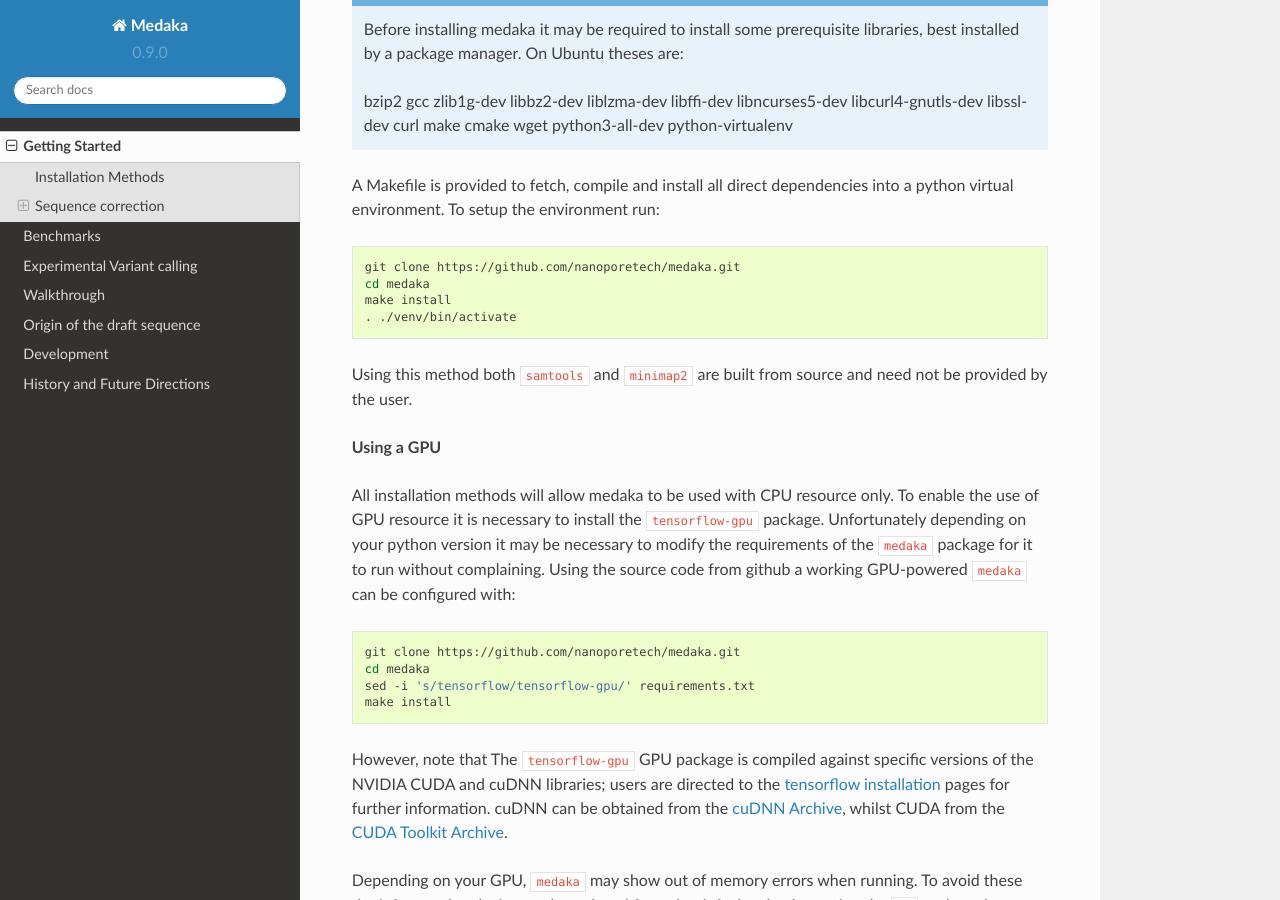
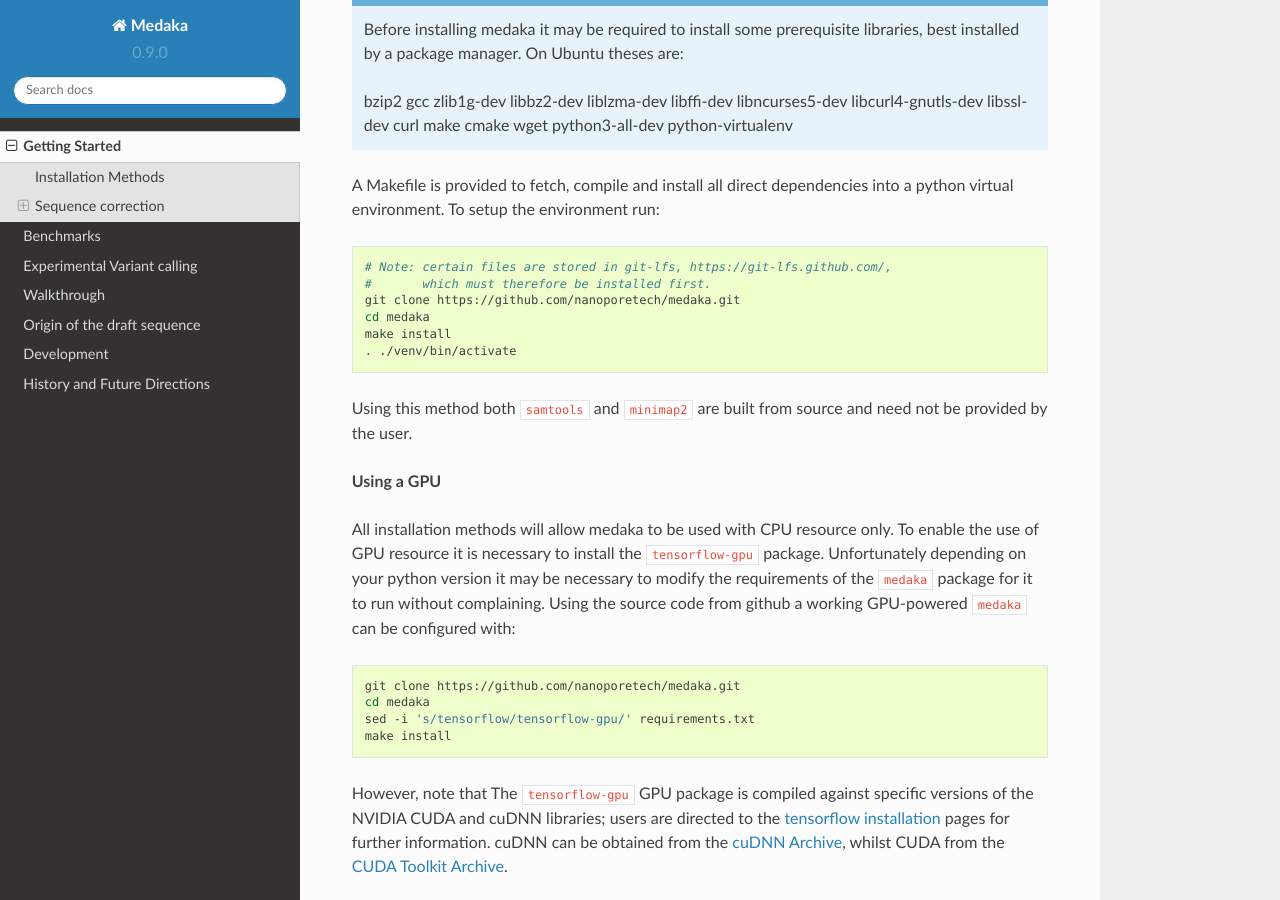
Before and after one commit to nanoporetech/medaka, a Sphinx documentation site: the page built from docs/installation.rst, in a window 1280 px wide and 900 px high, scrolled down 1174 px. Built offline with Sphinx 7.4.7 and the Read the Docs theme 2.0.0, drawn with Linux system fonts in a browser that asks for light colours; pages that are not in the unit, such as notebooks, are missing from menus.

Commit message:
Small addition to docs

```diff
--- a/docs/index.rst
+++ b/docs/index.rst
@@ -52,7 +52,7 @@ which aided greatly development of the optimised feature generation code,
 and for testing the version 0.4 release candidates.
 
 We thank `Devin Drown <https://github.com/devindrown>`_ for
-`working through <https://github.com/nanoporetech/medaka/issues/70`_
+`working through <https://github.com/nanoporetech/medaka/issues/70>`_
 use of ``medaka`` with his RTX 2080 GPU.
 
 
--- a/docs/installation.rst
+++ b/docs/installation.rst
@@ -72,6 +72,8 @@ into a python virtual environment. To setup the environment run:
 
 .. code-block:: bash
 
+    # Note: certain files are stored in git-lfs, https://git-lfs.github.com/,
+    #       which must therefore be installed first.
     git clone https://github.com/nanoporetech/medaka.git
     cd medaka
     make install
```
